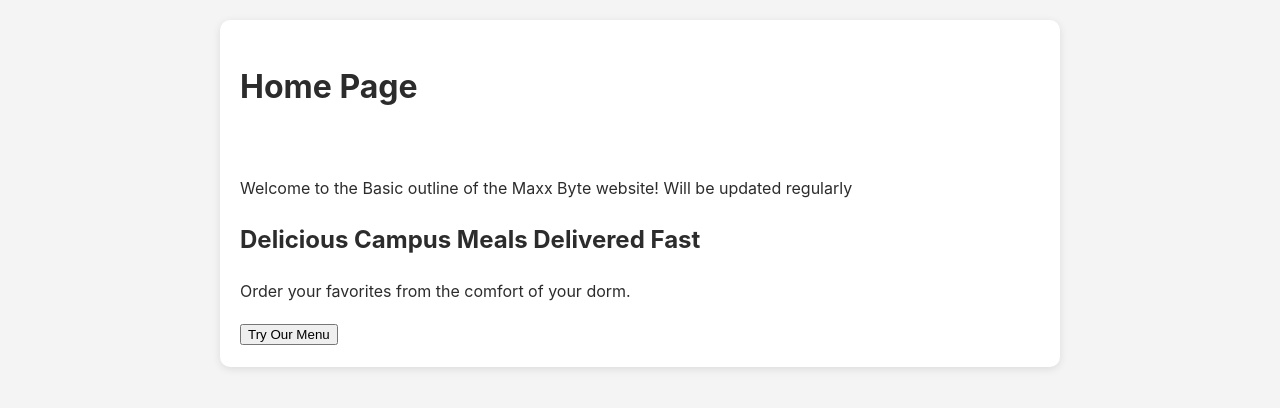
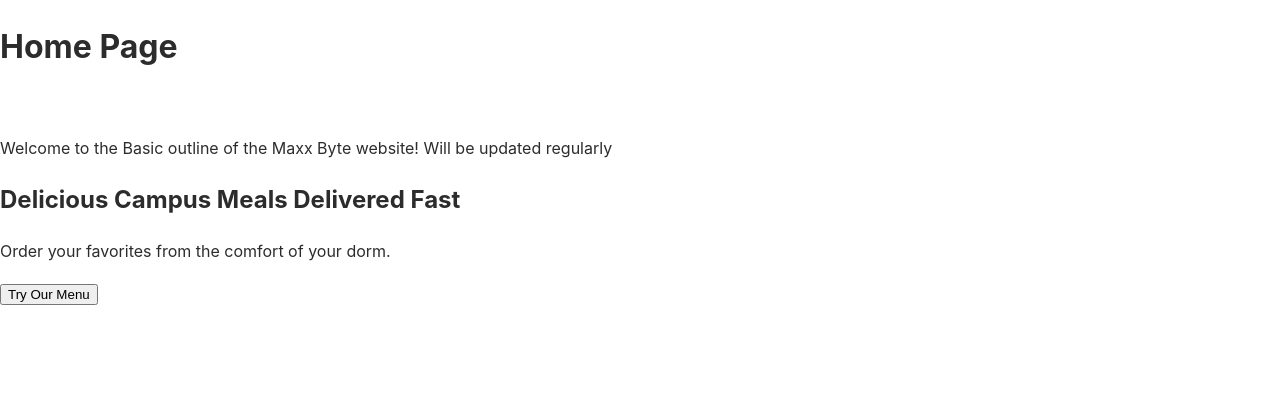
Before and after one commit to BenIsJamming/MaxxSyte, a React (Create React App) app: page / in a window 1280 px wide. Shown: the top 408 px of the page. Built offline with nearby package versions, Linux system fonts and the light colour scheme.

Commit message:
Initial commit

```diff
--- a/src/style.css
+++ b/src/style.css
@@ -1,22 +1,4 @@
-body {
-  font-family: Arial, sans-serif;
-  background: #f4f4f4;
-  margin: 0;
-  padding: 20px;
-}
-.container {
-  max-width: 800px;
-  margin: auto;
-  background: #fff;
-  padding: 20px;
-  border-radius: 10px;
-  box-shadow: 0 2px 8px rgba(0,0,0,0.1);
-}
-nav a {
-  margin: 0 10px;
-  text-decoration: none;
-  color: #007bff;
-}
+
 nav a:hover {
   text-decoration: underline;
 }
```
